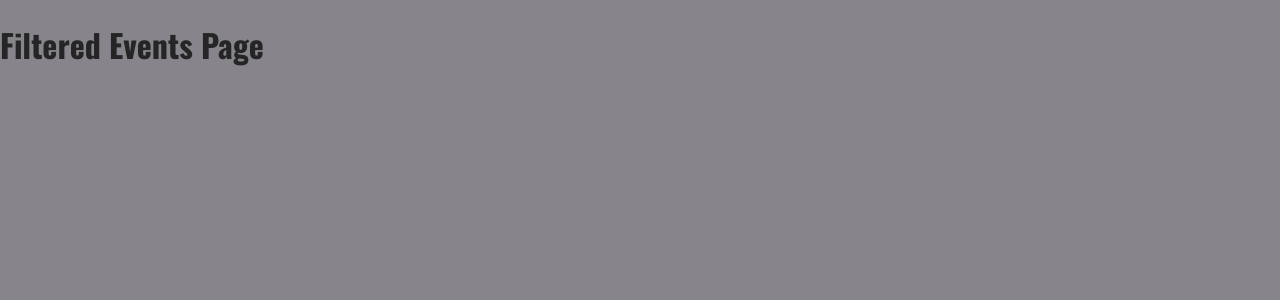
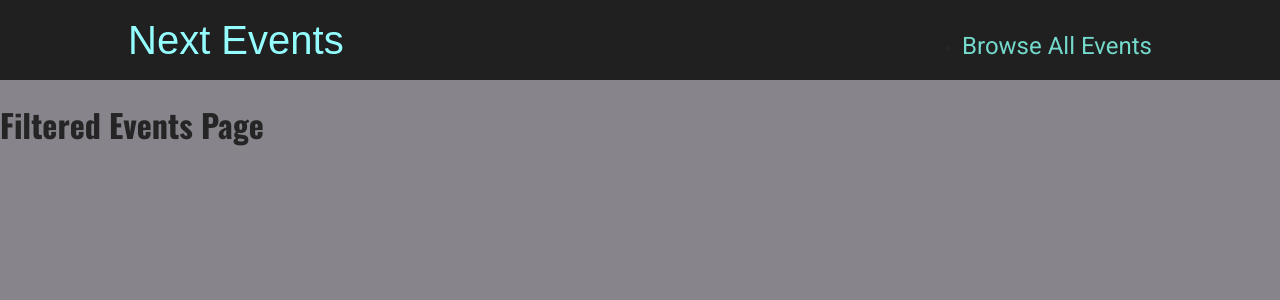
Before and after one commit to makyfj/EventPages, a Next.js app: page /events in a window 1280 px wide. Shown: the top 300 px of the page. Built offline with nearby package versions, Linux system fonts and the light colour scheme.

Commit message:
Added Header

```diff
--- /dev/null
+++ b/components/layout/Layout.js
@@ -0,0 +1,13 @@
+import React from "react";
+import MainHeader from "./MainHeader";
+
+const Layout = ({ children }) => {
+  return (
+    <>
+      <MainHeader />
+      <main>{children}</main>
+    </>
+  );
+};
+
+export default Layout;
--- /dev/null
+++ b/components/layout/MainHeader.js
@@ -0,0 +1,22 @@
+import React from "react";
+import Link from "next/link";
+import classes from "./MainHeader.module.css";
+
+const MainHeader = () => {
+  return (
+    <header className={classes.header}>
+      <div className={classes.logo}>
+        <Link href="/">Next Events</Link>
+      </div>
+      <nav className={classes.nav}>
+        <ul>
+          <li>
+            <Link href="/events">Browse All Events</Link>
+          </li>
+        </ul>
+      </nav>
+    </header>
+  );
+};
+
+export default MainHeader;
--- /dev/null
+++ b/components/layout/MainHeader.module.css
@@ -0,0 +1,40 @@
+.header {
+  width: 100%;
+  display: flex;
+  justify-content: space-between;
+  align-items: baseline;
+  padding: 1rem 10%;
+  height: 5rem;
+  background-color: #202020;
+}
+
+.logo {
+  font-size: 1rem;
+  font-family: "Fira", sans-serif;
+  height: 100%;
+  display: flex;
+  justify-content: center;
+  align-items: center;
+  color: #94fdfd;
+}
+
+.logo a {
+  text-decoration: none;
+  color: #94fdfd;
+}
+
+.nav a {
+  text-decoration: none;
+  color: #74dacc;
+  font-size: 1rem;
+}
+
+@media (min-width: 768px) {
+  .logo {
+    font-size: 2.5rem;
+  }
+
+  .nav a {
+    font-size: 1.5rem;
+  }
+}
--- a/pages/_app.js
+++ b/pages/_app.js
@@ -1,7 +1,12 @@
-import '../styles/globals.css'
+import "../styles/globals.css";
+import Layout from "../components/layout/Layout";
 
 function MyApp({ Component, pageProps }) {
-  return <Component {...pageProps} />
+  return (
+    <Layout>
+      <Component {...pageProps} />
+    </Layout>
+  );
 }
 
-export default MyApp
+export default MyApp;
```
